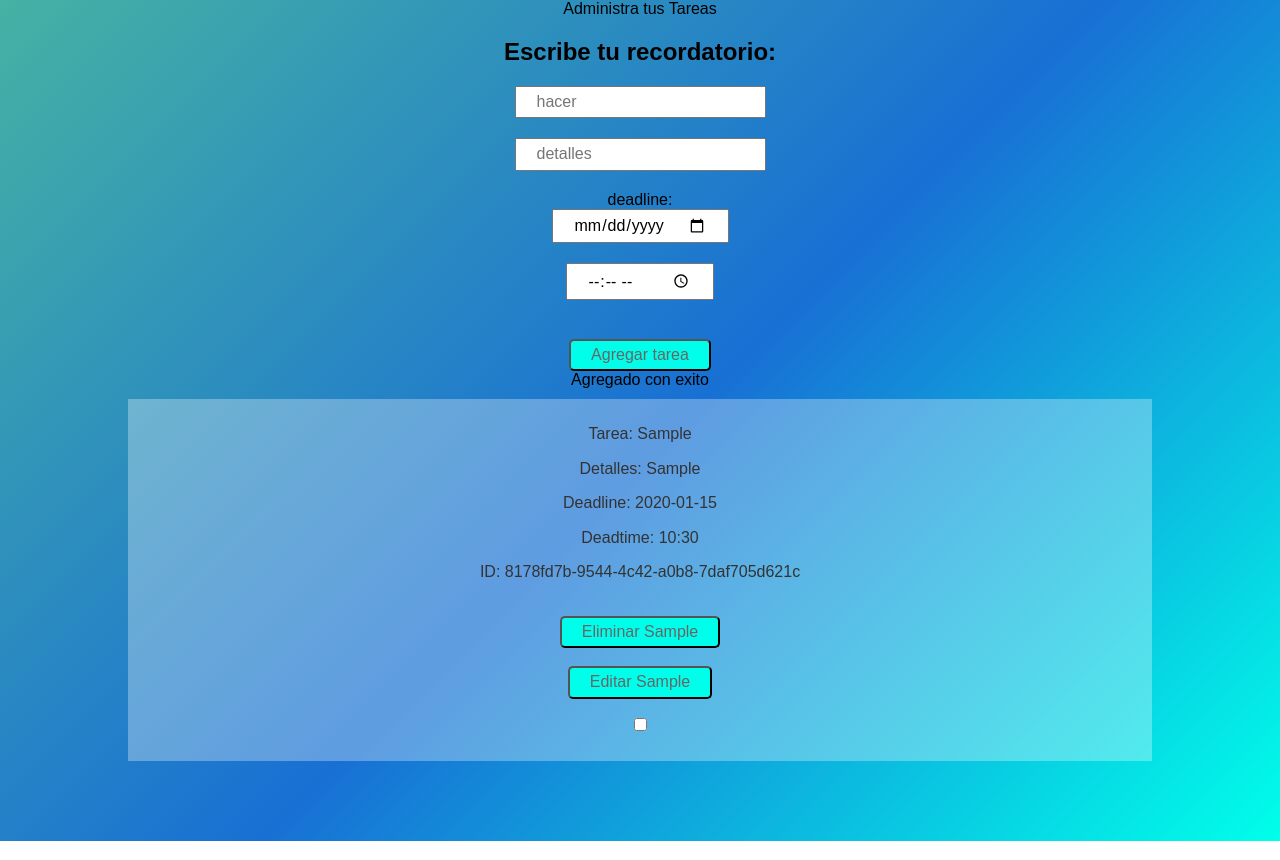
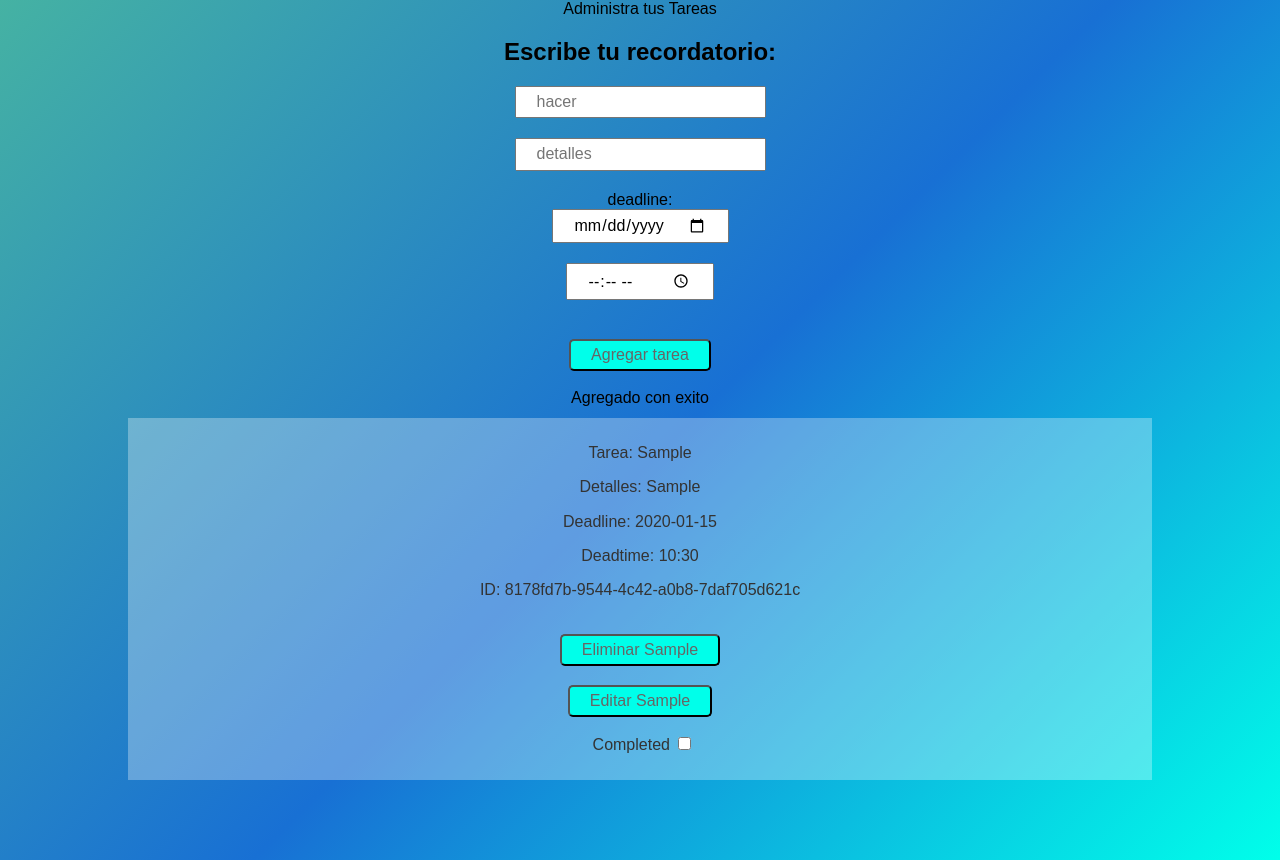
Before and after one commit to xipeRafa/Recordatorios, a React (Create React App) app in the folder recordatorios-/: page / in a window 1280 px wide. Both pictures are taken after typing "Sample", "Sample", "2020-01-15", "10:30" into the empty fields and a click on the button "Agregar tarea". Built offline with nearby package versions, Linux system fonts and the light colour scheme.

Commit message:
toggle 2

```diff
--- a/recordatorios-/src/App.js
+++ b/recordatorios-/src/App.js
@@ -8,6 +8,7 @@ function App() {
   const [tareas, setTareas] = useState([])
   const [tareaEdit, setTareaEdit] = useState(null)
   console.log(tareas)
+
   //mete cada objeto en un array
   const crearTareasf = tarea =>{ setTareas( [...tareas, tarea] ) }
 
@@ -18,12 +19,12 @@ function App() {
   const tareaEditf = tarea => { setTareaEdit(tarea) }
 
   const todoUpdate = update => {
-      setTareas( tareas.map( tarea => tarea.id === update.id ? update : tarea ) )
+      setTareas(tareas.map( tarea => tarea.id === update.id ? update : tarea ))
       setTareaEdit(null)
   }
 
   const setTareaToggle = toggle => {
-      setTareaEdit( tareas.map( tarea => tarea.id === toggle ? tarea.toggle = !tarea.toggle : tarea.toggle = tarea.toggle ) )
+      setTareaEdit(tareas.map( tarea => tarea.id === toggle ? tarea.toggle = !tarea.toggle : tarea.toggle ))
       setTareaEdit(null)
   }
 
@@ -34,7 +35,7 @@ function App() {
 
       {titulo}
 
-      <h2>{ tareaEdit ? 'Editar tarea' : ' ' }</h2>
+      <h2>{ tareaEdit && 'Editar tarea' }</h2>
 
       <Formulario
           crearTareasp={crearTareasf}
--- a/recordatorios-/src/components/Formulario.js
+++ b/recordatorios-/src/components/Formulario.js
@@ -15,7 +15,7 @@ const Formulario = ({ crearTareasp, setTareaEdit, tareaEdit, todoUpdate }) => {
         toggle: false,
     })
 
-    const { hacer, detalles, deadline, deadtime, toggle } = tarea
+    const { hacer, detalles, deadline, deadtime } = tarea
 
     const formChange = e =>{
           setTarea( { ...tarea, [e.target.name]: e.target.value } )
@@ -87,7 +87,7 @@ const Formulario = ({ crearTareasp, setTareaEdit, tareaEdit, todoUpdate }) => {
             { error ? <p>Usa todos los campos</p> : null}  <br/>
 
             <button type="submit"> { tareaEdit ? 'Editar' : 'Agregar tarea' } </button>
-
+            <br/><br/>
         </form>
 
 
--- a/recordatorios-/src/components/Recordatorio.js
+++ b/recordatorios-/src/components/Recordatorio.js
@@ -27,11 +27,15 @@ const Recordatorio = ({ tarea, eliminarp, setTareaEdit, setTareaToggle }) => {
             Editar {tarea.hacer}
           </button>  <br/> <br/>
 
+          <label htmlFor='box' id='toggle'>Completed </label>
+
           <input
+            id='box'
             name="toggle"
             type="checkbox"
             onChange={()=> setTareaToggle(tarea.id) }
           />
+
 
         </div>
     </Fragment>
--- a/recordatorios-/src/index.css
+++ b/recordatorios-/src/index.css
@@ -30,3 +30,6 @@ button{
   padding: 10px;
   background:rgba(255, 255, 255, 0.304);
 }
+#toggle{
+  padding: 4px;
+}
```
